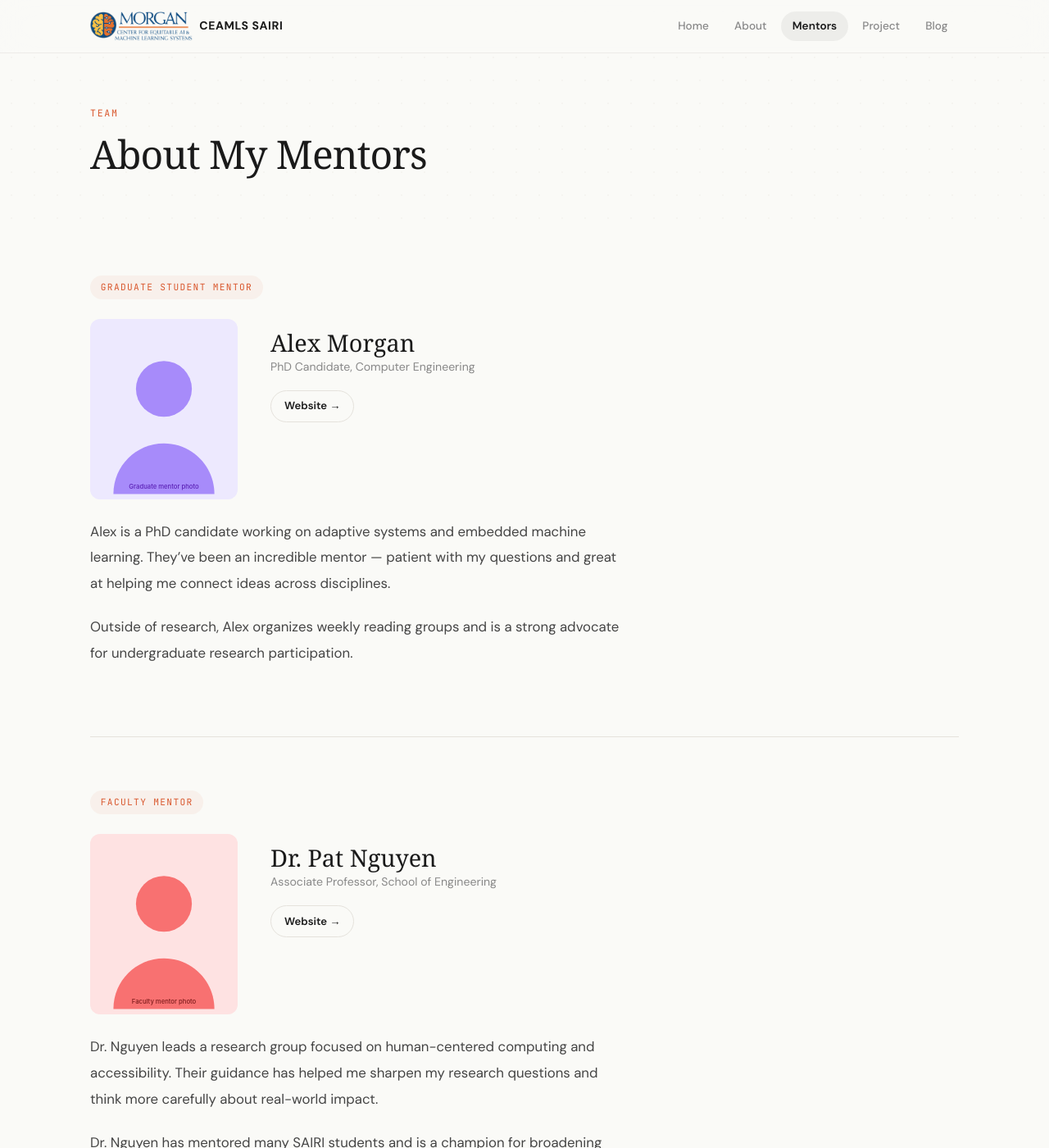
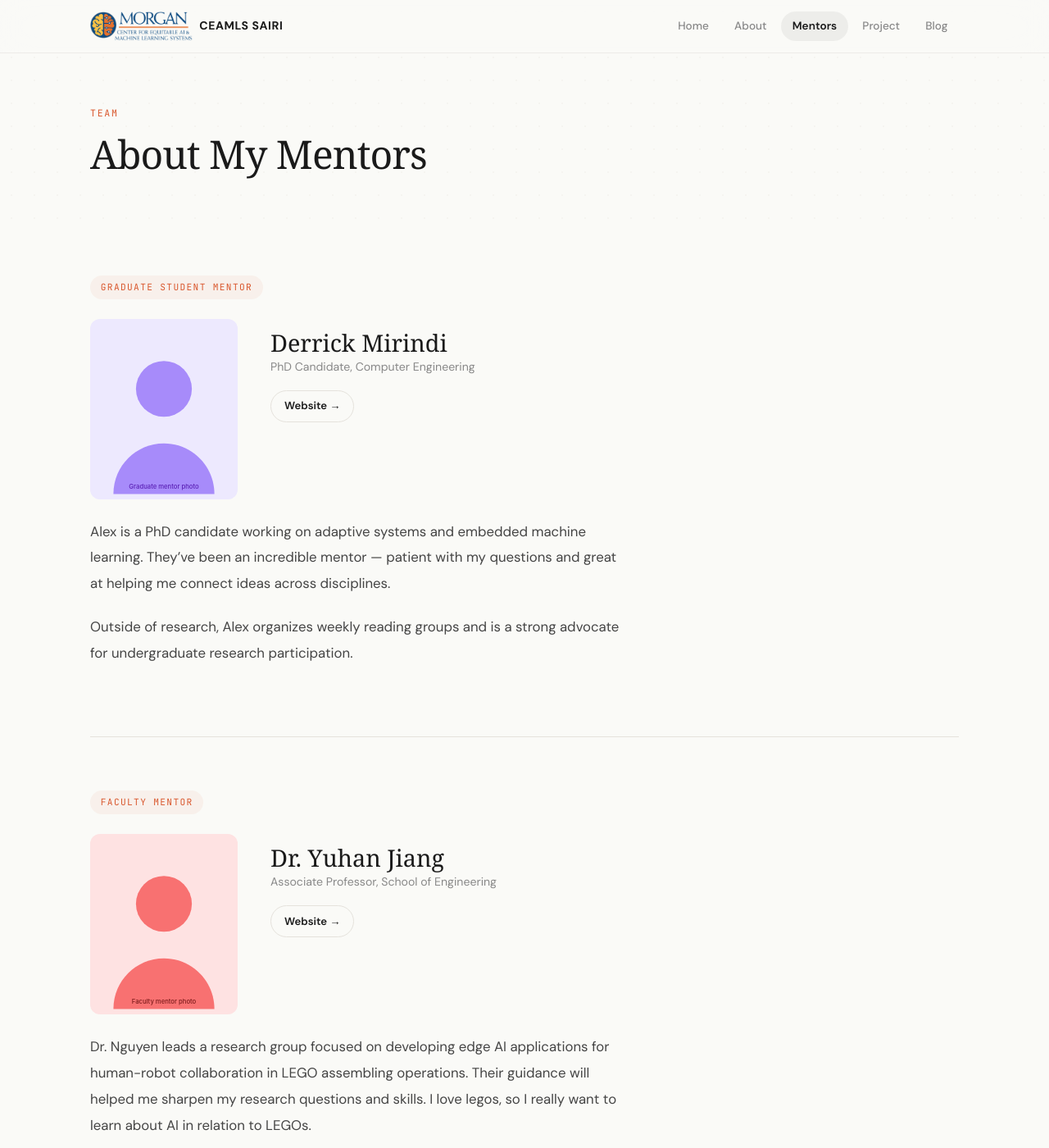
Before and after one commit to kaylahicks192/kaylahicks192ceamls26.github.io, a Jekyll site: the page built from pages/about-my-mentor.md, in a window 1280 px wide and 1400 px high. Shown: the whole window at 82% size. Built offline with Jekyll 4.4.1, drawn with Linux system fonts in a browser that asks for light colours; some web fonts are replaced.

Commit message:
Update about-my-mentor.md

```diff
--- a/pages/about-my-mentor.md
+++ b/pages/about-my-mentor.md
@@ -4,7 +4,7 @@ title: About My Mentors
 permalink: /about-my-mentor.html
 
 graduate_mentor:
-  name: Alex Morgan
+  name: Derrick Mirindi
   title: PhD Candidate, Computer Engineering
   image: /assets/images/graduate-student-mentor.svg
   website: https://example.com/alex-morgan
@@ -17,14 +17,13 @@ graduate_mentor:
     for undergraduate research participation.
 
 faculty_mentor:
-  name: Dr. Pat Nguyen
+  name: Dr. Yuhan Jiang
   title: Associate Professor, School of Engineering
   image: /assets/images/faculty-mentor.svg
   website: https://example.com/pat-nguyen
   bio: |
-    Dr. Nguyen leads a research group focused on human-centered computing and
-    accessibility. Their guidance has helped me sharpen my research questions and
-    think more carefully about real-world impact.
+    Dr. Nguyen leads a research group focused on developing edge AI applications for human-robot collaboration in LEGO assembling operations. Their guidance will helped me sharpen my research questions and
+    skills. I love legos, so I really want to learn about AI in relation to LEGOs.
 
     Dr. Nguyen has mentored many SAIRI students and is a champion for broadening
     participation in computing.
```
